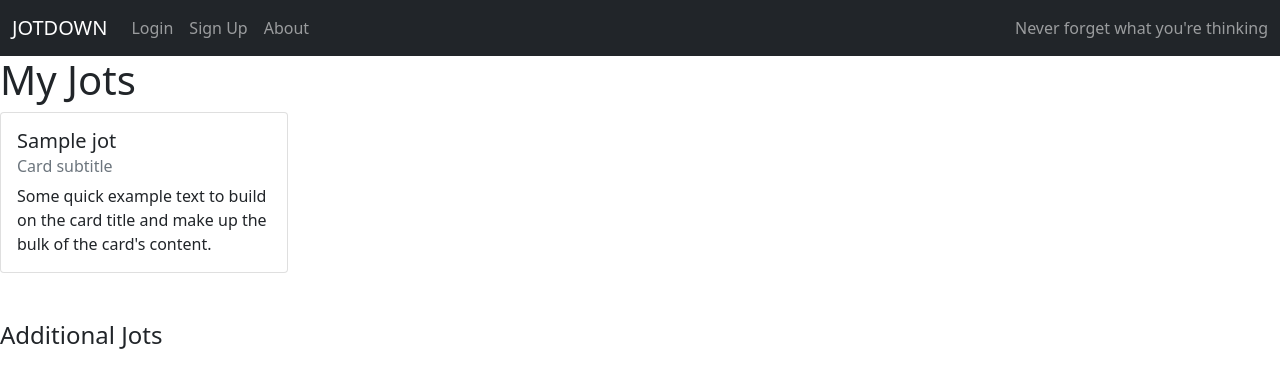
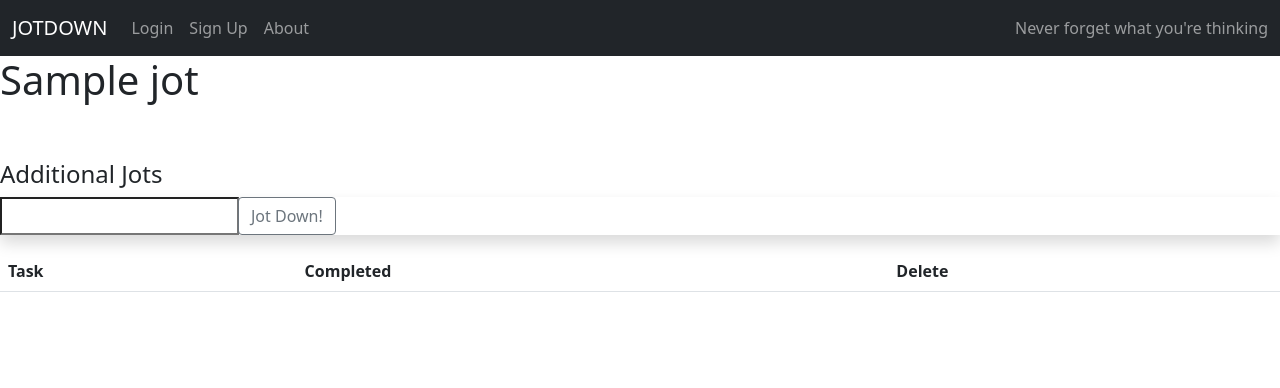
Before and after one commit to PPT87/jot_down, a Django app: page /jots/1/ in a window 1280 px wide. Shown: the top 388 px of the page. Run offline with Django 3.2, Linux system fonts and the light colour scheme; tables that the repository leaves empty hold one stand-in row (values such as "Sample post"); lists and menus that the app fills with data are empty; some libraries are stand-ins or nearby versions.

Commit message:
update model to reverse to jots_index. Get jots to post

```diff
--- a/main_app/models.py
+++ b/main_app/models.py
@@ -1,4 +1,5 @@
 from django.db import models
+from django.urls import reverse
 from django.contrib.auth.models import User
 
 # Create your models here.
@@ -9,6 +10,9 @@ class Jot(models.Model):
 
   def __str__(self):
     return self.title
+
+  def get_absolute_url(self):
+    return reverse('jots_index')
 
   class Meta:
     ordering =['complete']
--- a/main_app/templates/jots/detail.html
+++ b/main_app/templates/jots/detail.html
@@ -2,18 +2,55 @@
 
 {% block content %}
 
-<h1>My Jots</h1>
-
-<div class="card" style="width: 18rem;">
-  <div class="card-body">
-    <h5 class="card-title">{{ jot }}</h5>
-    <h6 class="card-subtitle mb-2 text-muted">Card subtitle</h6>
-    <p class="card-text">Some quick example text to build on the card title and make up the bulk of the card's content.</p>
-  </div>
-</div>
+<section class="section">
+  <h1>{{ jot.title }}</h1>
+</section>
 <br>
 <br>
 
 <h4>Additional Jots</h4>
+<form action="" method="post">
+        {% csrf_token %}
+        <div class="input-group mb-3 shadow bg-white">
+            {{ subjot_form.title }}
+            <div class="input-group-append">
+                <button class="btn btn-outline-secondary" type="submit" id="button-addon2">Jot Down!</button>
+            </div>
+        </div>
+    </form>
 
+    <section class="section">
+        <table class="table is-hoverable is-fullwidth">
+            <thead>
+            <tr>
+                <th>Task</th>
+                <th>Completed</th>
+                <th>Delete</th>
+            </tr>
+            </thead>
+            {% for jot in jots %}
+                <tr>
+                <a href="{% url 'jot_detail' jot.id %}"></a>
+                    <td>
+                        {% if jot.complete == True %}
+                            <span style="text-decoration: line-through"><a href="{% url 'jot_detail' jot.id %}">{{ jot.title }}</a></span>
+                        {% else %}
+                            <a href="{% url 'jot_detail' jot.id %}">{{ jot.title }}</a>
+                        {% endif %}
+                    </td>
+                    <td>
+                        {% if jot.complete == True %}
+                            <i class="far fa-check-circle"></i> {{ jot.complete }}
+                        {% else %}
+                            <i class="far fa-circle"></i> {{ jot.complete }}
+                        {% endif %}
+                    </td>
+                    <td>
+                      <a href="{% url 'jot_delete' jot.id %}">
+                        <button><i class="bi bi-trash"></i></button>
+                    </td>
+                </tr>
+            {% endfor %}
+        </table>
+    </section>
 {% endblock %}
--- a/main_app/templates/jots/index.html
+++ b/main_app/templates/jots/index.html
@@ -4,7 +4,7 @@
 {% block content %}
 <br>
 
-<form action="" method="post">
+<form action="{% url 'jot_create' %}" method="post">
         {% csrf_token %}
         <div class="input-group mb-3 shadow bg-white">
             {{ form.title }}
--- a/main_app/urls.py
+++ b/main_app/urls.py
@@ -2,12 +2,11 @@ from django.urls import path
 from . import views
 
 urlpatterns = [
+  path('about/', views.about, name='about'),
+  path('accounts/signup/', views.signup, name='signup'),
   path('', views.Home.as_view(), name='home'),
   path('jots/', views.jots_index, name='jots_index'),
-  path('about/', views.about, name='about'),
-  path('accounts/signup/', views.signup, name='signup'),
   path('jots/<int:jot_id>/', views.jot_detail, name='jot_detail'),
-  path('jots/create', views.jotCreate.as_view(), name="jot_create"),
-  # path('jots/createsub', views.jotCreatesub, name="jot_createsub"),
+  path('jots/create/', views.jotCreate.as_view(), name="jot_create"),
   path('jots/delete/<int:id>', views.deleteJot, name="jot_delete"),
 ]
--- a/main_app/views.py
+++ b/main_app/views.py
@@ -2,6 +2,7 @@ from django.shortcuts import render, redirect
 from django.contrib.auth.views import LoginView
 from django.contrib.auth import login
 from django.contrib.auth.forms import UserCreationForm
+from django.views.generic import ListView, DetailView
 from django.views.generic.edit import CreateView, UpdateView, DeleteView
 from .models import Jot, SubJot
 from .forms import JotForm, SubJotForm
@@ -29,20 +30,15 @@ class jotCreate(CreateView):
     return super().form_valid(form)
 
 def deleteJot(request, id):
-    jot = Jot.objects.get(pk = id)
+    jot = Jot.objects.get(pk=id)
     jot.delete()
     return redirect('jots_index')
 
 def jot_detail(request, jot_id):
   jot = Jot.objects.get(id=jot_id)
-  context = {'jot': jot}
+  subjot_form = SubJotForm()
+  context = {'jot': jot, 'subjot_form': subjot_form}
   return render(request, 'jots/detail.html', context)
-
-# def jotCreatesub(request):
-#   subform = SubTaskForm(request.POST)
-#   if subform.is_valid():
-#     subform.save()
-#   return redirect('jots/detail.html')
 
 def signup(request):
   error_message = ''
```
Also changed, not shown: README.md.
